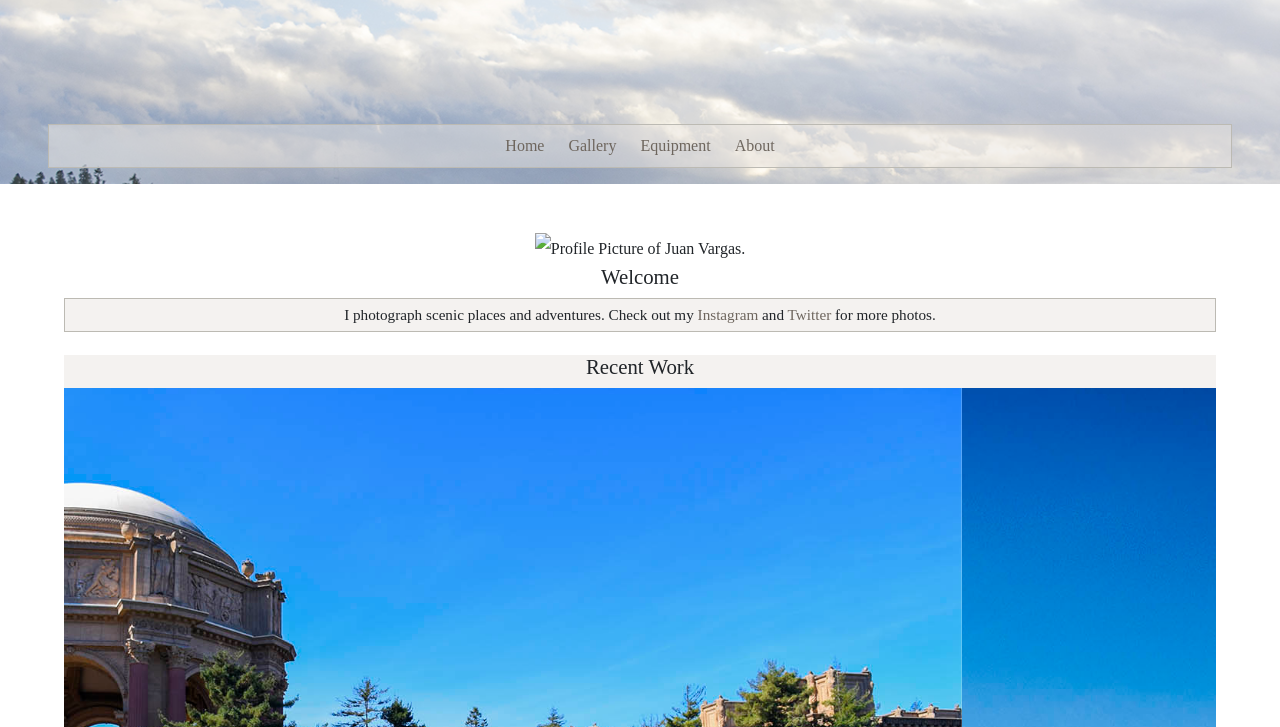
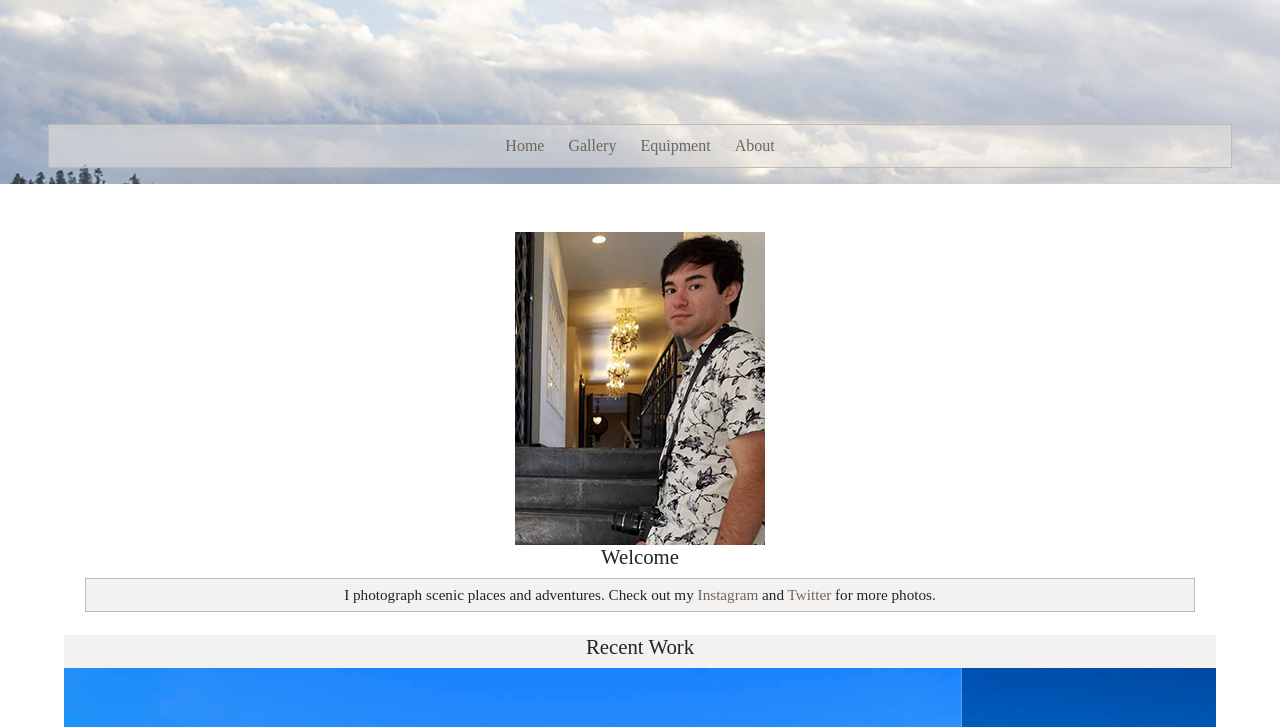
Before and after one commit to dnvargas/Juan-Vargas-photography, a plain HTML site: page index.html in a window 1280 px wide. Shown: the part 73-800 px from the top of the page. Drawn offline with nearby package versions, Linux system fonts and the light colour scheme; a web font is replaced by a local one.

Commit message:
added profile photo

```diff
--- a/css/main.css
+++ b/css/main.css
@@ -147,7 +147,7 @@ main{
   Media Queries
 ===============*/
 @media (min-width:320px) {
-/* max-width: 575px*/
+
 
 main  {
     margin: 0 auto;
@@ -161,7 +161,7 @@ main  {
 ****************************
 @media (min-width:481px){
 
-}
+
 .main-footer{
     /* background-image: url("../images/capitolacrop.jpg");
     background-size: cover; */
--- a/index.html
+++ b/index.html
@@ -28,11 +28,15 @@
 
   <main>
     <!-- Profile Photo-->
-     <img class="profile" src="" height="235" width="200"  alt="Profile Picture of Juan Vargas."/>
+     <img class="profile" src="images/mimupic3 copy.jpg" alt="Profile Picture of Juan Vargas."/>
+    <div class="container">
+
 
     <h2>Welcome</h2>
     <p>I photograph scenic places and adventures. Check out my <a class="social-links" href="#">Instagram</a> and <a class="social-links" href="#">Twitter</a> for more photos.</p>
 
+
+    </div>
 
     <section class="recentwork">
       <h2>Recent Work</h2>
```
Also changed, not shown: images/mimupic.jpg (added), images/mimupic2.jpg (added), images/mimupic3 copy.jpg (added), 2 other files.
